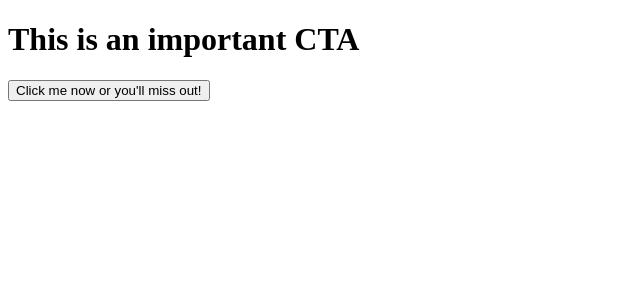
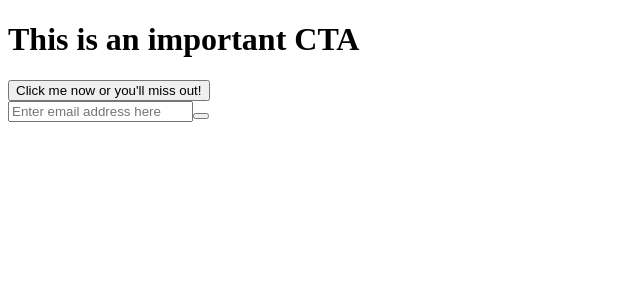
Before and after one commit to Fatima-hub333/REACT-Practices, a React (Create React App) app: page / in a window 1280 px wide. Shown: the top 300 px of the page, without its empty margins (0-640 px from the left). Built offline with nearby package versions, Linux system fonts and the light colour scheme.

Commit message:
update app.js

```diff
--- a/src/App.js
+++ b/src/App.js
@@ -4,7 +4,17 @@ import CTA from './CTA'
 function App() {
   return (
     <div>
-      <CTA />
+      <CTA>
+        <h1>This is an important CTA</h1>
+        <button>Click me now or you'll miss out!</button>
+      </CTA>
+
+      <CTA>
+        <form>
+          <input type="email" placeholder="Enter email address here"/>
+          <button></button>
+        </form>
+      </CTA>
     </div>
   )
 }
--- a/src/CTA.js
+++ b/src/CTA.js
@@ -1,10 +1,9 @@
 import React from 'react'
 
-function CTA() {
+function CTA(props) {
   return (
-    <div className='border'>
-      <h1>This is an important CTA</h1>
-      <button>Click me now or you'll miss out!</button>
+    <div className="border">
+      {props.children}
     </div>
   )
 }
```
